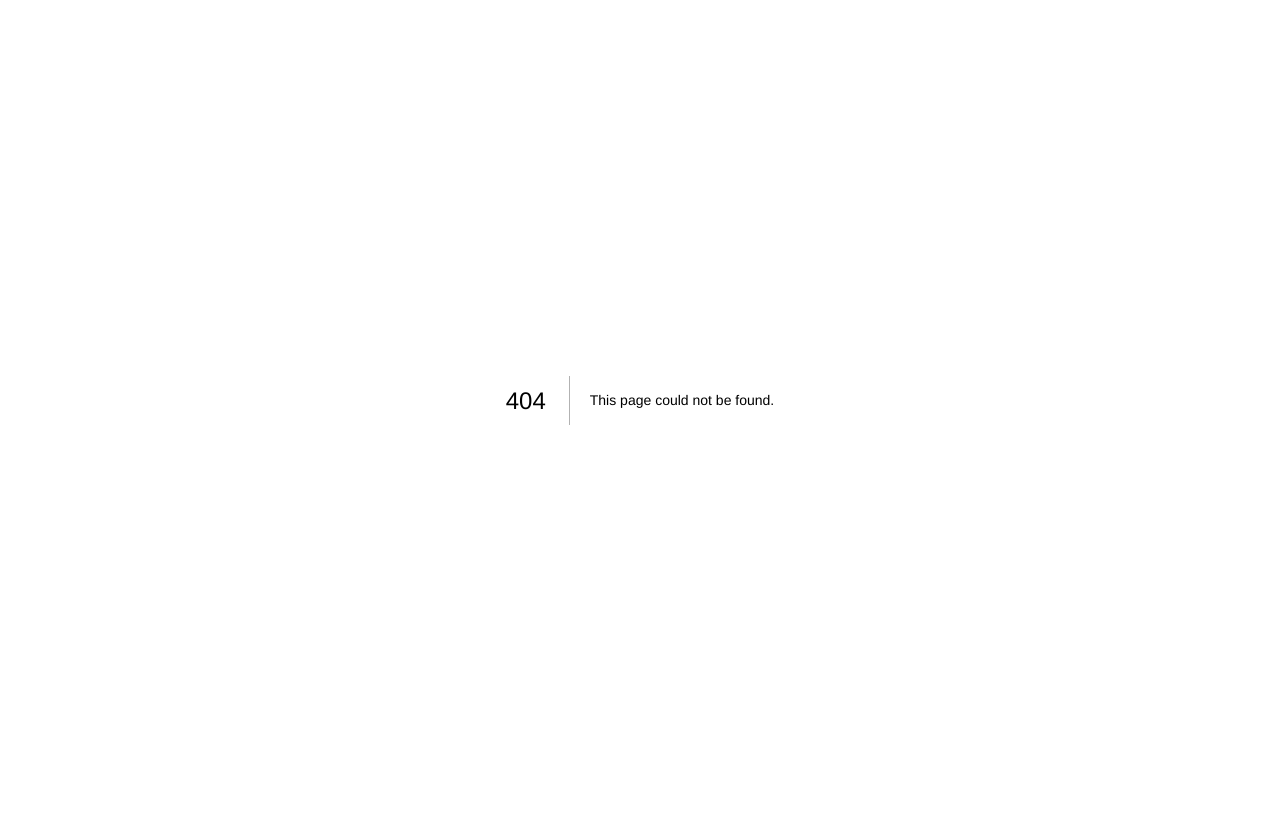
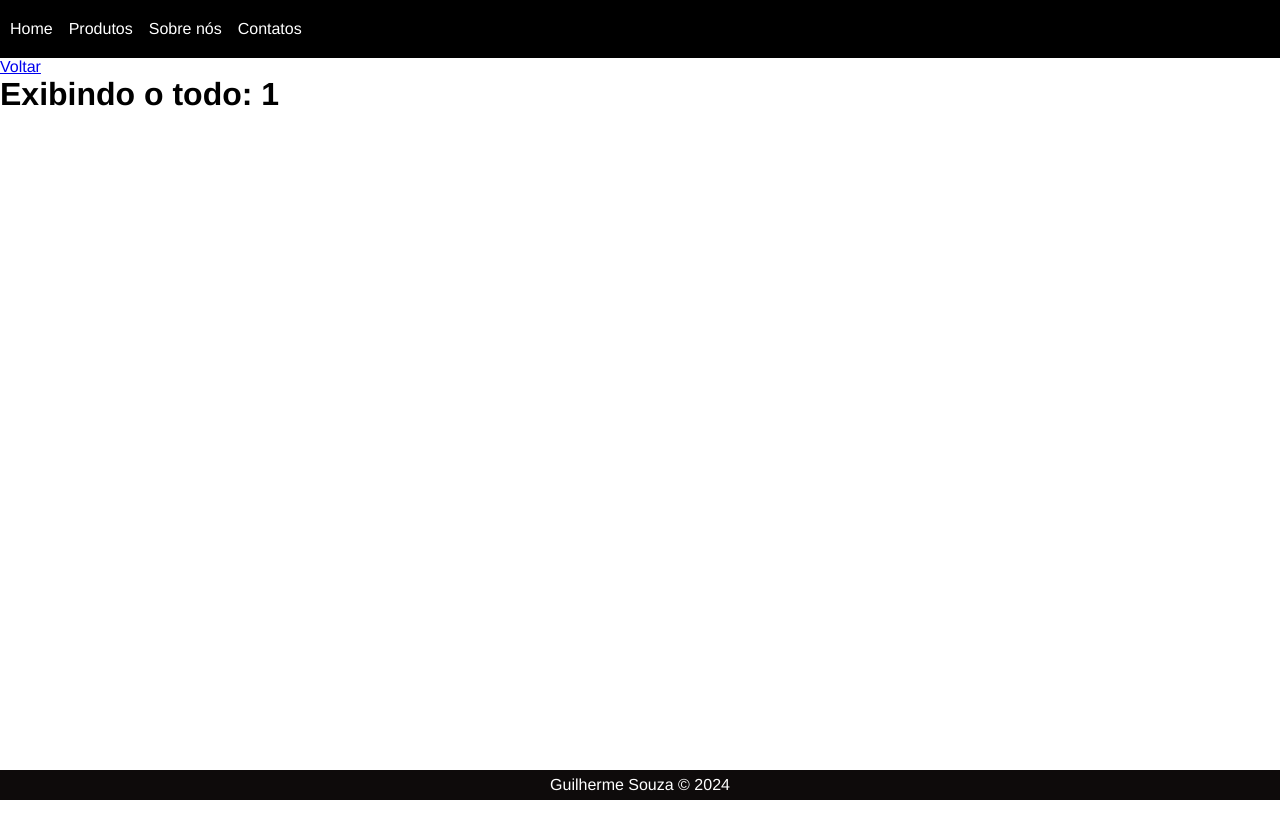
Before and after one commit to guilhermeevs/AulaNext, a Next.js app: page /todos/1 in a window 1280 px wide. Before the commit this address had no page. Shown: the top 838 px of the page. Before the commit the page ends 800 px from the top, so only its background shows below. Built offline with nearby package versions, Linux system fonts and the light colour scheme.

Commit message:
Adicionado um arquivo e uma pasta de demonstração de rotas dinâmicas

```diff
--- /dev/null
+++ b/pages/todos/[todoId].js
@@ -0,0 +1,15 @@
+import Link from "next/link";
+import Layout from "@/components/Layout";
+import { useRouter } from "next/router";
+
+export default function Todo() {
+  const router = useRouter();
+
+  const todoId = router.query.todoId;
+  return (
+    <Layout>
+      <Link href="/">Voltar</Link>
+      <h1> Exibindo o todo: {todoId}</h1>
+    </Layout>
+  );
+}
--- a/pages/todos.js
+++ b/pages/todos/index.js
@@ -1,4 +1,4 @@
-import styles from "../styles/Todos.module.css";
+import styles from "../../styles/Todos.module.css";
 
 export async function getStaticProps() {
   const data = await fetch("https://jsonplaceholder.typicode.com/todos");
```
